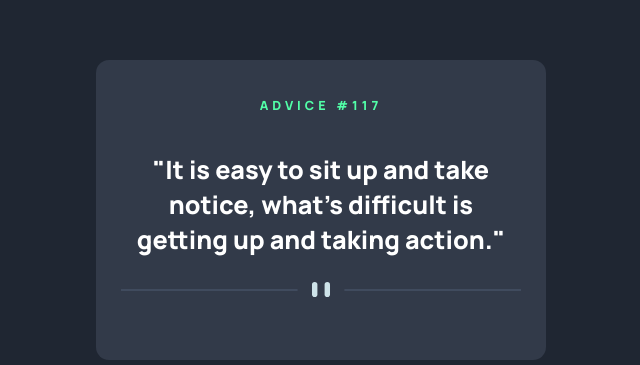
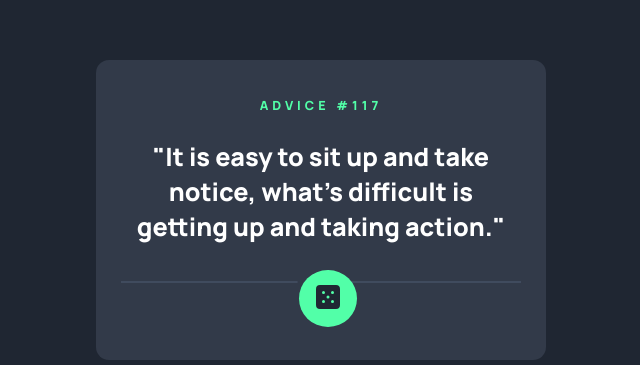
Before and after one commit to GabLira/advice-generator-app-FrontendMentor, a plain HTML site: page index.html in a window 1280 px wide. Shown: the part 153-518 px from the top of the page, without its empty margins (319-959 px from the left). Drawn offline with Linux system fonts and the light colour scheme.

Commit message:
refactored button

```diff
--- a/scss/components/_main.scss
+++ b/scss/components/_main.scss
@@ -14,8 +14,6 @@
   }
 
   &__header {
-    @include ds-flx-column;
-
     &--message {
       font-size: 1.4rem;
       color: $primary-text-color;
@@ -25,6 +23,7 @@
       width: 100%;
 
     }
+
     &--mobile {
       display: none;
     }
@@ -34,7 +33,7 @@
     position: absolute;
     border: none;
     left: 48.3%;
-    bottom: 135px;
+    bottom: 320px;
     border-radius: 50%;
     padding: 0.83rem 0.94rem;
   }
```
Also changed, not shown: css/main.css, 1 other file.
